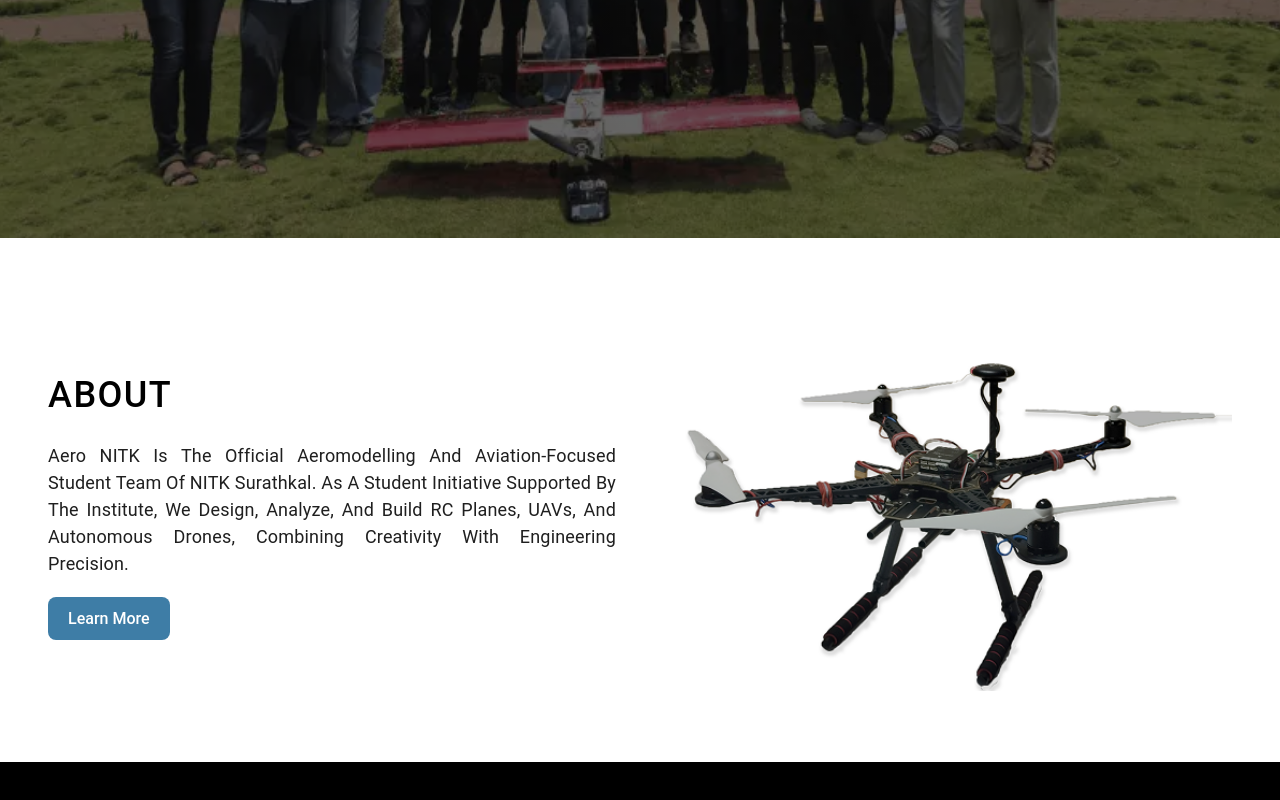
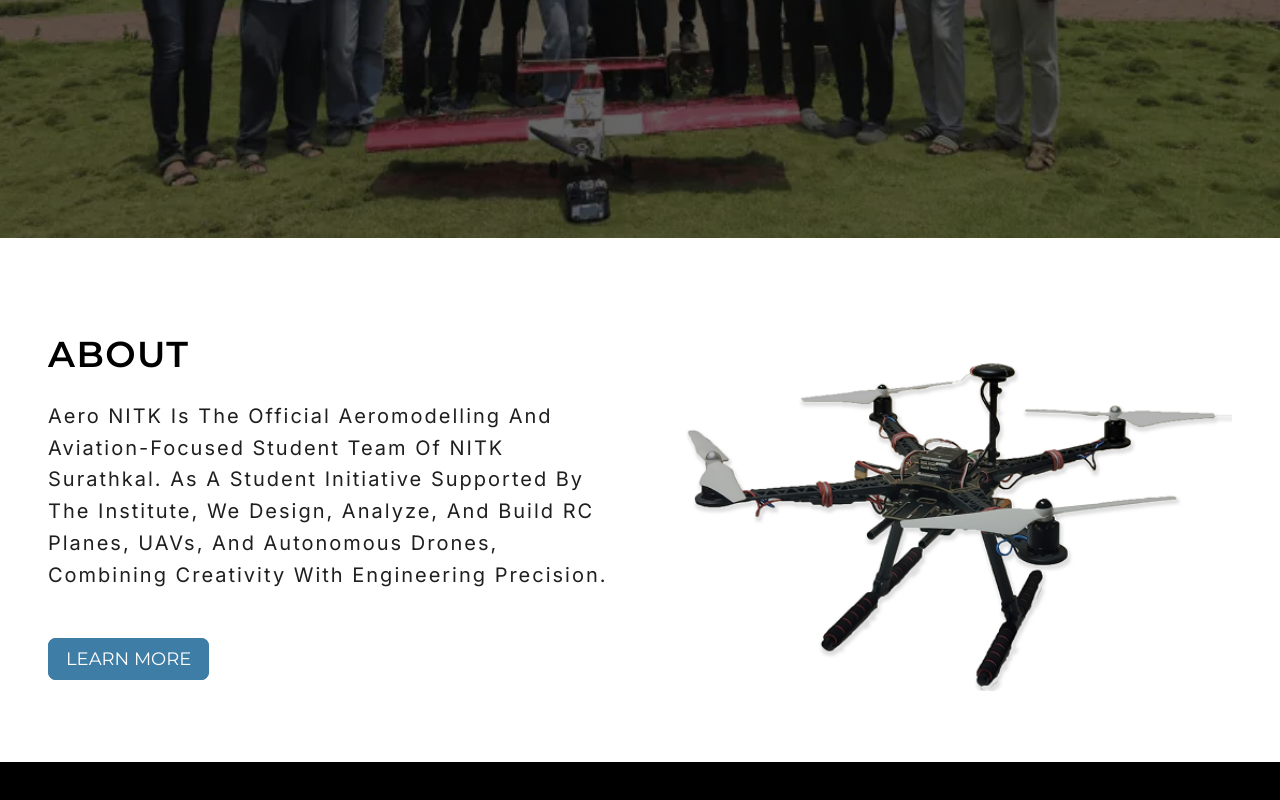
Before and after one commit to yoman12357/Aero_NITK, a React (Vite) app: page / in a window 1280 px wide. Shown: the part 562-1362 px from the top of the page. Built offline with nearby package versions, Linux system fonts and the light colour scheme.

Commit message:
updated learn more button and about (hero-page) text

```diff
--- a/src/AeronitkHomepage.css
+++ b/src/AeronitkHomepage.css
@@ -1,5 +1,6 @@
 @import url(https://fonts.googleapis.com/css?family=Orbitron:regular,500,600,700,800,900);
 @import url('https://fonts.googleapis.com/css2?family=Montserrat:wght@400;600;800&family=Orbitron:wght@400;700;900&display=swap');
+@import url('https://fonts.googleapis.com/css2?family=Inter:wght@300;400;500;600;700&display=swap');
 
 body,
 html {
@@ -313,7 +314,7 @@
     width: 100%;
     max-width: 1400px;
     margin: 0 auto;
-    padding: 64px 48px;
+    padding: 4rem 3rem ;
     position: relative;
     z-index: 2;
 }
@@ -334,40 +335,41 @@
 
 .about-text h2 {
     text-align: left;
-
-    font-family: Roboto;
-    font-weight: 500;
+    font-family: 'Montserrat',sans-serif;
+    font-weight: 501;
     font-size: 36px;
     line-height: 1.5;
     letter-spacing: 0.04em;
     color: #000;
-    margin-bottom: 20px;
 }
 
 .about-text p {
-    text-align: justify;
-    font-family: Roboto;
+    font-family: 'Inter',sans-serif;
     font-weight: 400;
-    font-size: 18px;
-    line-height: 1.5;
-    letter-spacing: 0.01em;
+    font-size: 20px;
+    line-height: 1.995rem;
+    letter-spacing: 0.1em;
     text-transform: capitalize;
     color: #1f1f1f;
     margin-bottom: 30px;
 }
 
 .learn-more-btn {
-    padding: 12px 20px;
-    border: none;
+    padding: 8px 16px;
+    border:2px solid #3e7da6;
     border-radius: 8px;
     background: #3e7da6;
     color: #fff;
-    font-size: 16px;
+    font-size: 18px;
+    font-family: 'Montserrat';
     cursor: pointer;
 }
 
 .learn-more-btn:hover {
-    background: #3a6f9e;
+    background: #ffffff;
+    color:#3e7da6;
+
+
 }
 
 .about-image {
--- a/src/AeronitkHomepage.jsx
+++ b/src/AeronitkHomepage.jsx
@@ -66,8 +66,8 @@
             <h2>ABOUT</h2>
             <p>
               Aero NITK is the official aeromodelling and aviation-focused student team of NITK Surathkal. As a student initiative supported by the institute, we design, analyze, and build RC planes, UAVs, and autonomous drones, combining creativity with engineering precision.
-            </p>
-            <Link to="/about" className="learn-more-btn">Learn More</Link>
+            </p><br/>
+            <Link to="/about" className="learn-more-btn">LEARN MORE</Link>
           </div>
           <div className="about-image">
             <img src={aboutDrone} alt="Aero NITK Drone" />
```
